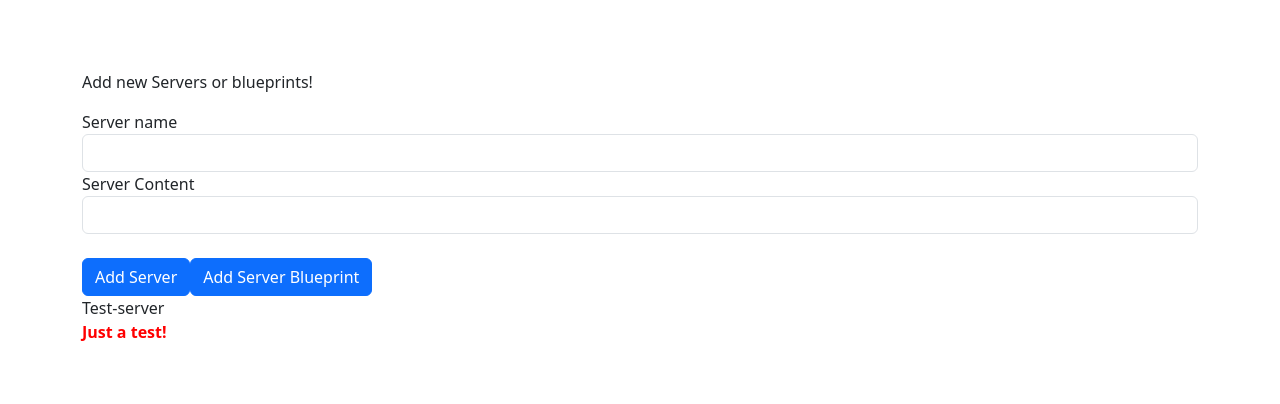
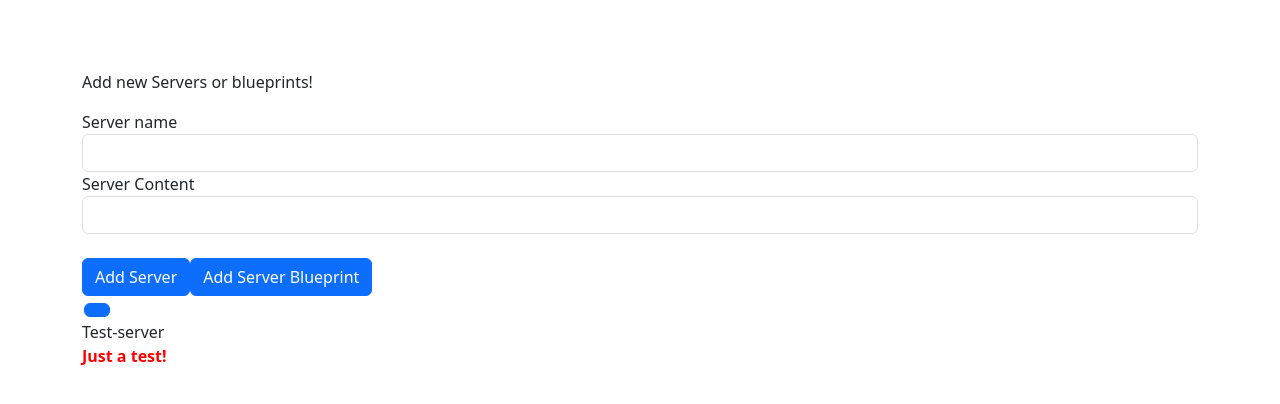
Before and after one commit to cassichan/cass-dream-app, an Angular app: page / in a window 1280 px wide. Shown: the top 404 px of the page. Built offline with nearby package versions, Linux system fonts and the light colour scheme.

Commit message:
pass just the server name, cleanup

```diff
--- a/src/app/app.component.html
+++ b/src/app/app.component.html
@@ -5,9 +5,10 @@
   ></app-server-control>
   <div class="row">
     <div class="col-xs-12">
+      <button class="btn btn-primary" (click)="onChangeFirst()"></button>
       <app-server-element
         *ngFor="let serverElement of serverElements"
-        [serverElement]="serverElement"
+        [name]="serverElement.name"
       >
       <p>
         <strong *ngIf="serverElement.type === 'server'" style="color: red">{{
--- a/src/app/app.component.ts
+++ b/src/app/app.component.ts
@@ -16,7 +16,6 @@
       name: serverData.serverName,
       content: serverData.serverContent,
     });
-    console.log(serverData);
   }
 
   onBlueprintAdded(blueprintData: {
@@ -29,4 +28,8 @@
       content: blueprintData.serverContent,
     });
   }
+
+  onChangeFirst() {
+    this.serverElements[0].name = 'Changed name!';
+  }
 }
--- a/src/app/server-control/server-control.component.ts
+++ b/src/app/server-control/server-control.component.ts
@@ -22,7 +22,6 @@
       serverName: nameInput.value,
       serverContent: this.serverContentInput.nativeElement.value,
     });
-    console.log(this.serverContentInput)
   }
   onAddBlueprint(nameInput: HTMLInputElement) {
     this.blueprintCreated.emit({
--- a/src/app/server-element/server-element.component.html
+++ b/src/app/server-element/server-element.component.html
@@ -1,12 +1,7 @@
 <div class="panel panel-default">
-  <div class="panel-heading">{{ element.name }}</div>
+  <!-- <div class="panel-heading">{{ element.name }}</div> -->
+  <div class="panel-heading">{{ name }}</div>
   <div class="panel-body">
-    <!-- <p>
-      <strong *ngIf="element.type === 'server'" style="color: red">{{
-        element.content
-      }}</strong>
-      <em *ngIf="element.type === 'blueprint'">{{ element.content }}</em>
-    </p> -->
     <ng-content></ng-content>
   </div>
 </div>
```
Also changed, not shown: src/app/server-element/server-element.component.ts (+8 -2 lines).
